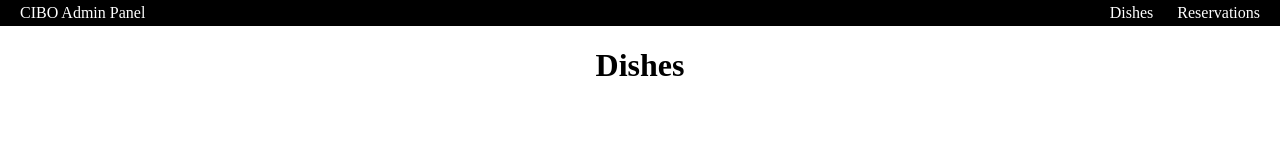
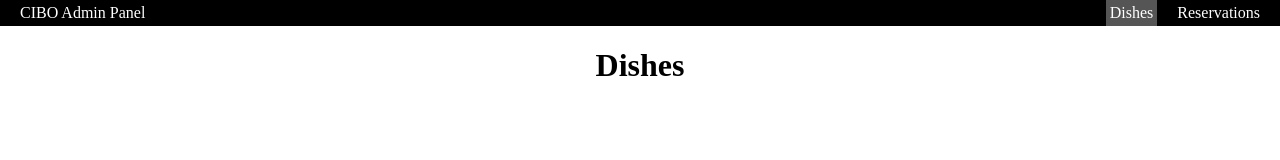
Before and after one commit to Stan454/cibofront, a React (Create React App) app: page /Dishes in a window 1280 px wide. Shown: the top 160 px of the page. Built offline with nearby package versions, Linux system fonts and the light colour scheme.

Commit message:
Add hover function

```diff
--- a/src/Components/NavBar.js
+++ b/src/Components/NavBar.js
@@ -15,7 +15,7 @@ function CustomLink({to, children, ...props}){
     const resolvedPath = useResolvedPath(to)
     const isActive = useMatch({ path: resolvedPath.pathname, end : true})
     return(
-        <li classname={isActive ? "active" : ""}>
+        <li className={isActive ? "active" : ""}>
             <Link to={to} {...props}>
                 {children}
             </Link>
```
